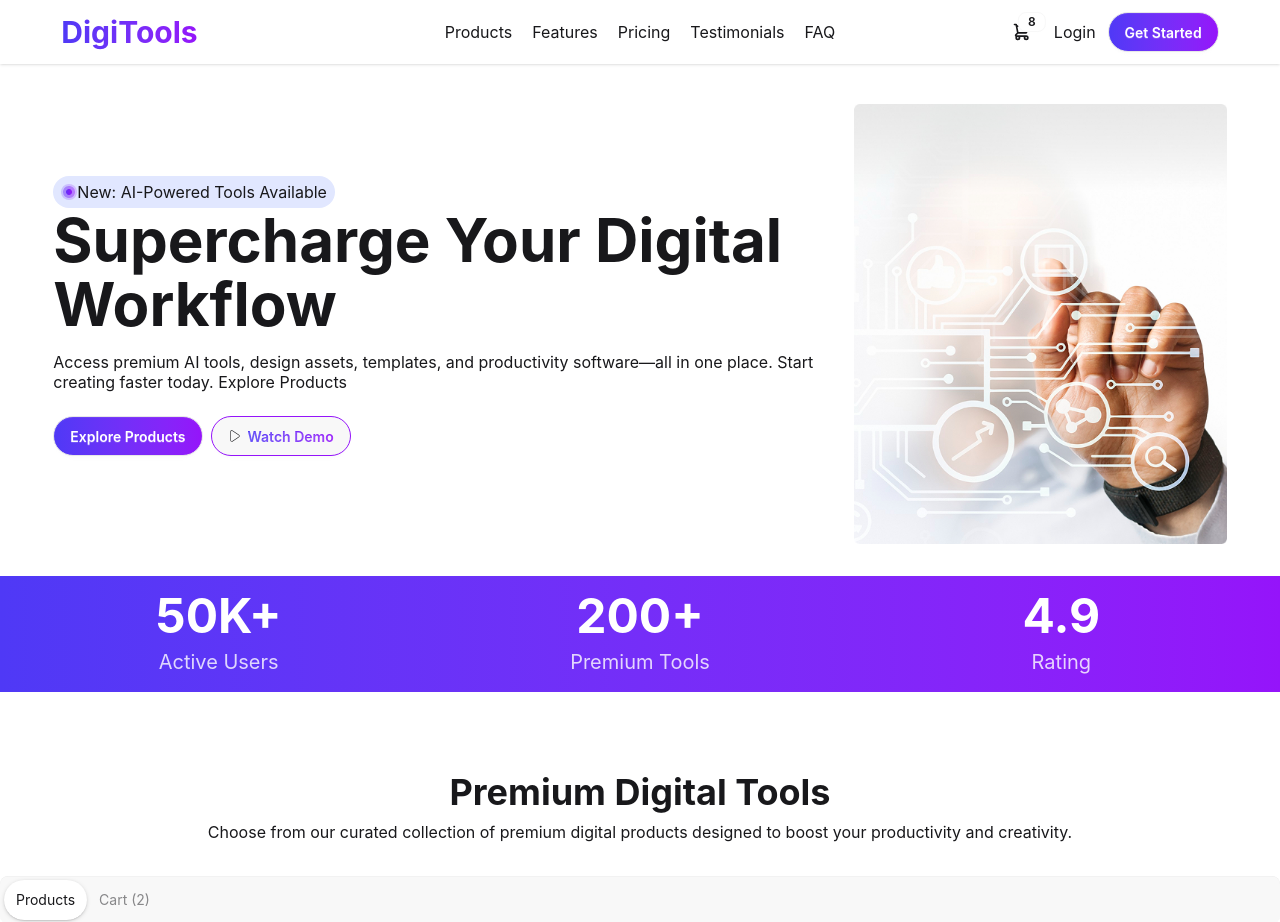
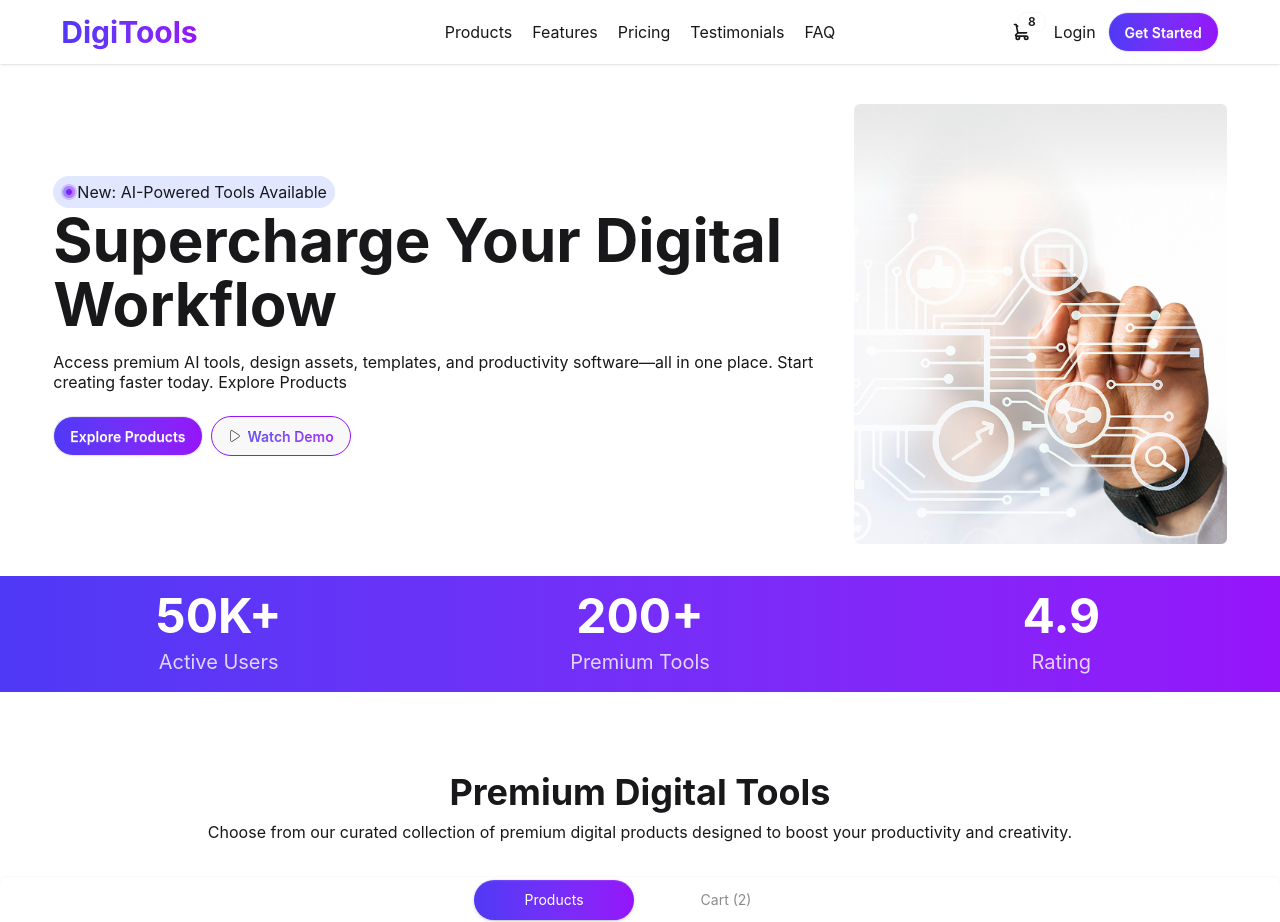
Before and after one commit to Somotosh/DigiTools-Pl-latform-wev, a React (Vite) app: page / in a window 1280 px wide. Shown: the top 922 px of the page. Built offline with nearby package versions, Linux system fonts and the light colour scheme.

Commit message:
added togoling button in producrs and card section

```diff
--- a/src/App.jsx
+++ b/src/App.jsx
@@ -1,10 +1,11 @@
-import React from 'react';
+import React, { useState } from 'react';
 import Navber from './Component/Navber';
 import Banner from './Component/Banner';
 import StatsSection from './Component/StatsSection';
 import ToolsSection from './Component/ToolsSection';
 import Tabes from './Component/Tabes';
 import Cadrs from './Component/Cadrs';
+import BuyCard from './Component/BuyCard';
 
 
  const getModel = async () =>{
@@ -14,9 +15,11 @@ import Cadrs from './Component/Cadrs';
   }
 
   const modelPromes = getModel()
-  console.log(modelPromes)
+  // console.log(modelPromes)
 
 function App() {
+  const [activeTab ,setActiveTab] =useState('products')
+
 
 
   return (
@@ -25,8 +28,12 @@ function App() {
     <Banner />
     <StatsSection />
     <ToolsSection />
-    <Tabes />
-    <Cadrs modelPromes={modelPromes}/>
+    <Tabes activeTab={activeTab} setActiveTab={setActiveTab} />
+
+     {activeTab ==="products" && <Cadrs modelPromes={modelPromes}/>}
+     {activeTab ==="buyCard" &&  <BuyCard />}
+
+
     </>
 
   )
--- a/src/Component/Banner.jsx
+++ b/src/Component/Banner.jsx
@@ -6,7 +6,7 @@ import { CiPlay1 } from "react-icons/ci";
 const Banner = () => {
     return (
         <div >
-            <div className='flex flex-col sm:flex-row justify-between  gap-3 max-w-11/12 mx-auto mt-10 space-y-6'>
+            <div className='flex flex-col sm:flex-row justify-center sm:justify-between  gap-3 max-w-11/12 mx-auto mt-10 space-y-6'>
 
                 <div className= 'mt-5 sm:mt-18 '>
 
--- /dev/null
+++ b/src/Component/BuyCard.jsx
@@ -0,0 +1,11 @@
+import React from 'react';
+
+const BuyCard = () => {
+    return (
+        <div>
+            <h1 className='text-8xl'>hello</h1>
+        </div>
+    );
+};
+
+export default BuyCard;
--- a/src/Component/Cadrs.jsx
+++ b/src/Component/Cadrs.jsx
@@ -3,7 +3,7 @@ import ProductsCard from './ProductsCard';
 
 const Cadrs = ({modelPromes}) => {
       const models = use(modelPromes)
-    console.log(models)
+
     return (
         <div className='space-y-7 grid grid-cols-1 sm:grid-cols-2 md:grid-cols-3 gap-6'>
            {models.map((model, index) =>
--- a/src/Component/ProductsCard.jsx
+++ b/src/Component/ProductsCard.jsx
@@ -1,7 +1,12 @@
-import React from 'react';
+import React, { useState } from 'react';
 import { FaCheck } from "react-icons/fa6"
 
 const ProductsCard = ({ model }) => {
+    const [isBuyNow, setBuyNow] = useState(false)
+
+    const hendelButton = () => {
+        setBuyNow(true)
+    }
     return (
 
         <div className='shadow-lg rounded-lg border border-amber-100 h-full'>
@@ -27,7 +32,7 @@ const ProductsCard = ({ model }) => {
                     </ul>
 
                 </div>
-                <button className='btn bg-linear-to-r from-[#4F39F6] to-[#9514FA] w-full rounded-full'>Buy Now</button>
+                <button onClick={hendelButton} className='btn bg-linear-to-r from-[#4F39F6] to-[#9514FA] w-full rounded-full'>{isBuyNow ? "confram" : 'Buy Now'}</button>
             </div>
 
         </div>
--- a/src/Component/Tabes.jsx
+++ b/src/Component/Tabes.jsx
@@ -1,12 +1,16 @@
 import React from 'react';
 
-const Tabes = () => {
+const Tabes = ({ activeTab,setActiveTab}) => {
     return (
-        <div className='mt-8'>
+        <div className='mt-8 mb-8'>
             {/* name of each tab group should be unique */}
-            <div className="tabs tabs-box">
-                <input type="radio" name="my_tabs_1" className="tab  rounded-full" aria-label="Products"defaultChecked />
-                <input type="radio" name="my_tabs_1" className="tab rounded-full" aria-label="Cart (2)"  />
+            <div className="tabs tabs-box justify-center gap-3 bg-transparent">
+                <input
+                onClick={()=>setActiveTab("products")}
+                type="radio" name="my_tabs_1" className={`tab w-40 rounded-full ${activeTab ==="products" ? "bg-linear-to-r from-[#4F39F6] to-[#9514FA] text-white ": ''}`} aria-label="Products"defaultChecked  />
+                <input
+                onClick={()=>setActiveTab("buyCard")}
+                type="radio" name="my_tabs_1" className={`tab w-40 rounded-full ${activeTab ==="buyCard" ? "bg-linear-to-r from-[#4F39F6] to-[#9514FA] text-white ": ''} `} aria-label="Cart (2)"  />
 
             </div>
         </div>
```
